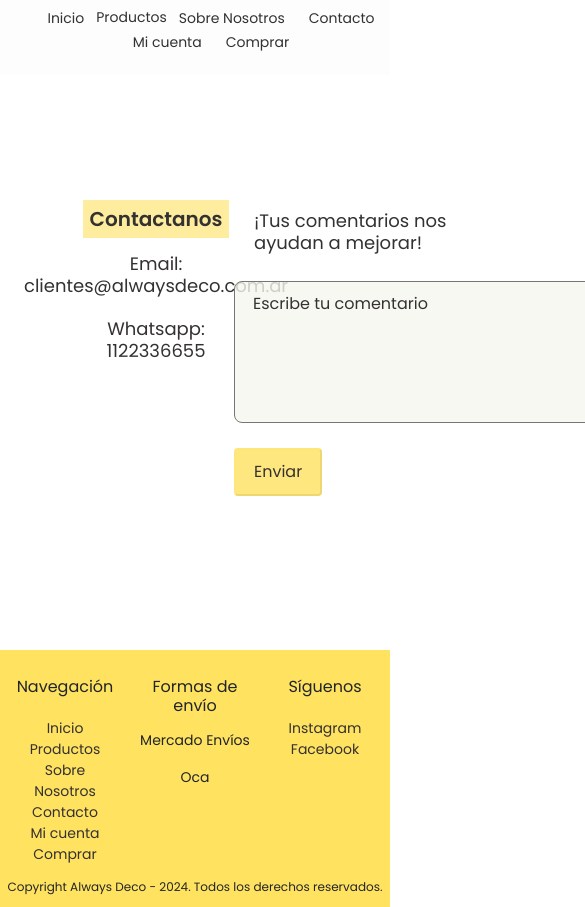
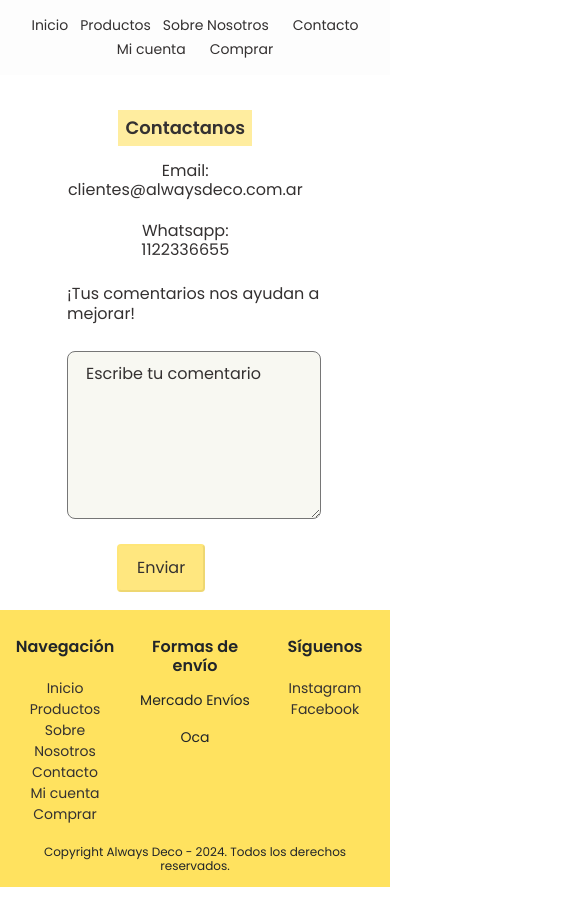
Before and after one commit to MariValusek/AlwaysDeco, a plain HTML site: page paginas/contacto.html in a window 390 px wide. Shown: the top 907 px of the page, 585 px wide, since content can reach past the window. Drawn offline with nearby package versions, Linux system fonts and the light colour scheme.

Commit message:
segunda modificacion de responsive para mobile, se modifico inicio, sobre nosotros, contacto, mi cuenta y productos. Productos no esta terminado

```diff
--- a/css/style.css
+++ b/css/style.css
@@ -284,7 +284,7 @@ footer h5{
     flex-direction: row;
     height: 450px;
     margin-top: 200px;
-    margin-left: 20%;
+    margin-left: 30%;
 }
 #contacto .formulario,
 #contacto .contactanos{
@@ -613,6 +613,8 @@ button:hover {
         display: flex;
         flex-direction: row;
         flex-wrap: wrap;
+        padding: 0;
+        margin-top: 15px;
     }
     header .list-item a{
         font-size: 14px;
@@ -711,6 +713,7 @@ button:hover {
     h4{
         font-size: 16px;
         text-align: center;
+        font-weight: 600;
     }
     .enlaces-pie{
         font-size: 14px;
@@ -720,9 +723,10 @@ button:hover {
     }
     footer h5{
         align-items: center;
-        margin-top: 20px;
+
         font-size: 12;
         text-align: center;
+        padding: 25px 10px 0px 10px;
     }
     #sobreNosotros{
         font-size: 16px;
@@ -743,5 +747,53 @@ button:hover {
         padding: 20px;
 
     }
+    #contacto{
+        flex-direction: column;
+        height: 500px;
+        margin-top: 110px;
+        justify-content: center;
+    }
+    #contacto .formulario{
+        height: 90%;
+        width: 90%;
+    }
+    #contacto .contactanos{
+        display: flex;
+        flex-direction: column;
+    }
+    .contactanos h2{
+        font-size: 18px;
+    }
+    .contactanos h4{
+        font-size: 16px;
+    }
+    .formulario h3{
+        font-size: 16px;
+        padding-left: 0;
+        margin-left: -50px;
+    }
+    .formulario form textarea{
+        height: 100%;
+        width: 115%;
+        margin-left: -50px;
+    }
+    #miCuenta{
+        margin-top: 110px;
+    }
+    #nuevaContraseña{
+        display: flex;
+        flex-direction: column;
+        height: 450px;
+        margin-top: 120px;
+        margin-left: 20%;
+    }
+    #nuevaContraseña h3 {
+        font-size: 16px;
+        padding-right: 50px;
+
+    }
+    #nuevaContraseña form label{
+        font-size: 14px;
+    }
 
 }
```
Also changed, not shown: index.html (+1 -0 lines).
